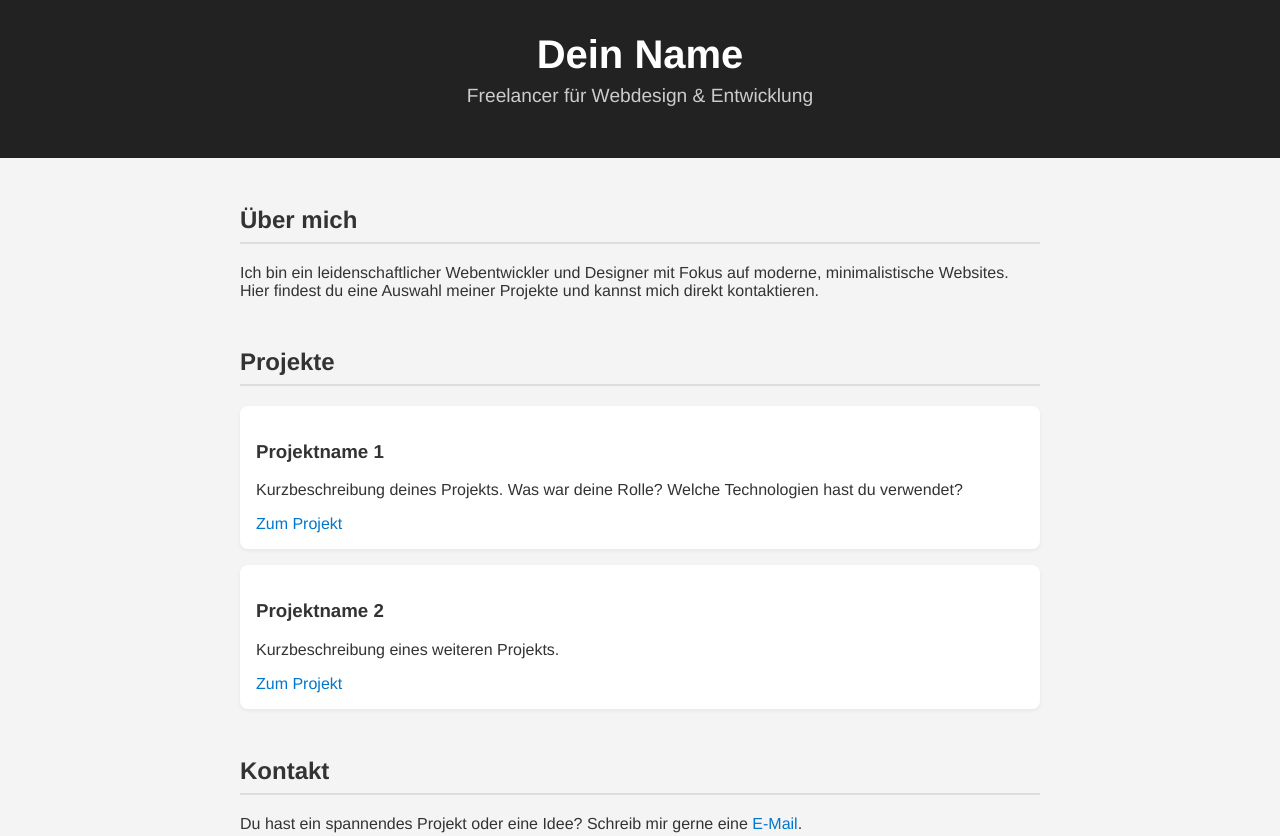
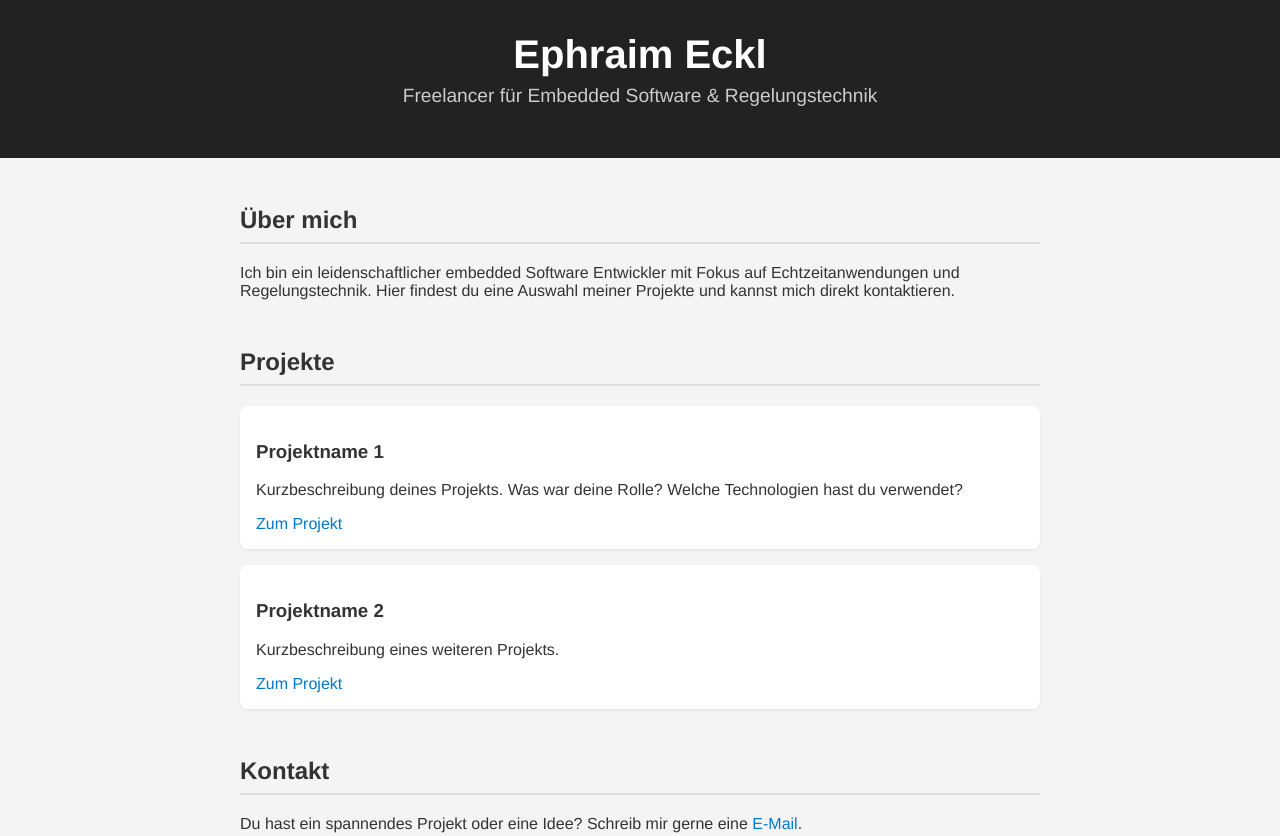
Before and after one commit to emilcode-dev/website, a plain HTML site: page index.html in a window 1280 px wide. Shown: the top 836 px of the page. Drawn offline with Linux system fonts and the light colour scheme.

Commit message:
[changed] customised Name on template

```diff
--- a/index.html
+++ b/index.html
@@ -63,14 +63,14 @@
 <body>
 
   <header>
-    <h1>Dein Name</h1>
-    <p>Freelancer für Webdesign & Entwicklung</p>
+    <h1>Ephraim Eckl</h1>
+    <p>Freelancer für Embedded Software & Regelungstechnik</p>
   </header>
 
   <main>
     <section>
       <h2>Über mich</h2>
-      <p>Ich bin ein leidenschaftlicher Webentwickler und Designer mit Fokus auf moderne, minimalistische Websites. Hier findest du eine Auswahl meiner Projekte und kannst mich direkt kontaktieren.</p>
+      <p>Ich bin ein leidenschaftlicher embedded Software Entwickler mit Fokus auf Echtzeitanwendungen und Regelungstechnik. Hier findest du eine Auswahl meiner Projekte und kannst mich direkt kontaktieren.</p>
     </section>
 
     <section>
```
